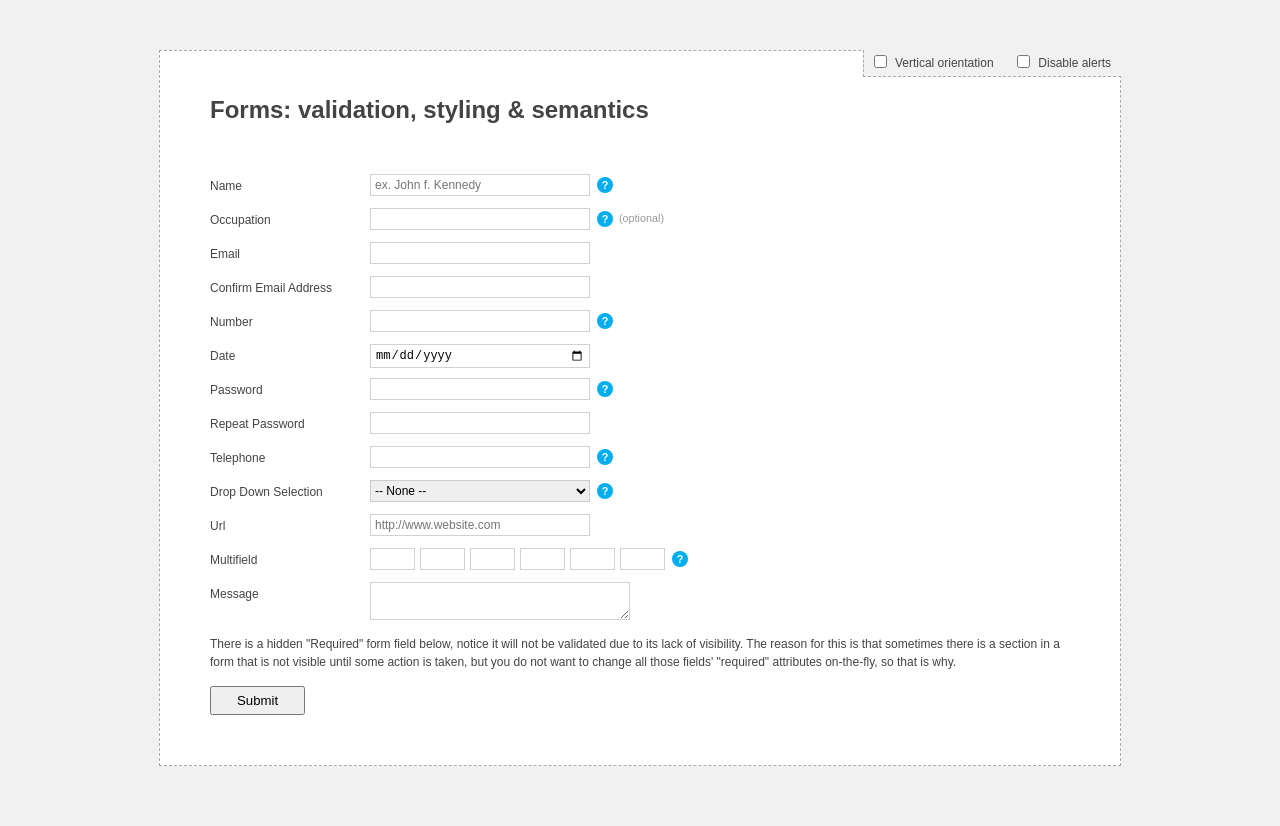
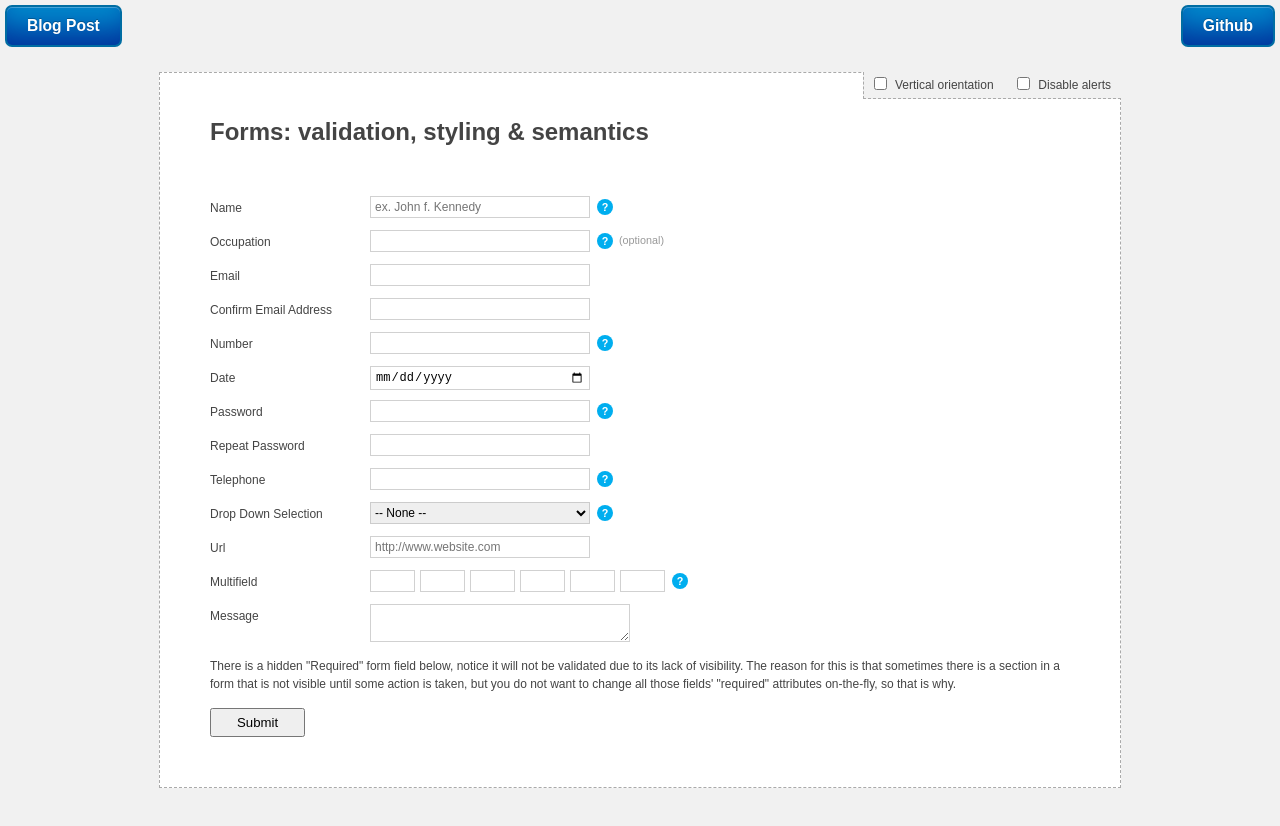
Before and after one commit to yairEO/validator, a plain HTML site: page validator.html in a window 1280 px wide. After the commit the page ends 800 px from the top, so only its background shows below. Drawn offline with nearby package versions, Linux system fonts and the light colour scheme.

Commit message:
added links to blog and github

```diff
--- a/fv.css
+++ b/fv.css
@@ -28,7 +28,13 @@ h1{ font-size:2em; margin:0 0 50px 0; }
 button{ cursor:pointer; }
 p{ padding:5px 0; }
 
-#wrap{ padding:50px; width:860px; background-color:#FFF; margin:50px auto; border:1px dashed #AAA; position:relative; }
+a{ text-decoration:none; }
+.btn{ margin:5px; font-size:1.3em; font-weight:bold; border:2px solid rgba(0,0,0,0.2); display:inline-block; box-shadow:0 -30px 30px -15px #00329B inset, 0 1px 0 rgba(255,255,255,0.3) inset; background:#0088CC; background-repeat:repeat-x; color:#FFF; text-shadow:0 -1px 0 rgba(0, 0, 0, 0.25); border-radius:7px; padding:10px 20px; -webkit-transition:0.15s; transition:0.15s; }
+.btn:hover{ background:#0068BA; }
+.btn:active{ box-shadow:0 0 0 0 rgba(0, 0, 0, 0.3), 0 -30px 30px -15px #00329B inset, 0 0 6px #00243F inset; }
+.btn.github{ float:right; }
+
+#wrap{ padding:50px; width:860px; background-color:#FFF; margin:20px auto; border:1px dashed #AAA; position:relative; }
 .options{ position:absolute; top:-1px; right:-1px; background-color:#F1F1F1; padding:4px 0; border-left:1px dashed #AAA; border-bottom:1px dashed #AAA; }
 	.options label{ cursor:pointer; margin:0 10px; }
 
@@ -55,7 +61,7 @@ button[type=submit]{ font-size:1.1em; padding:5px 25px; }
 .item .alert{ float:left; margin:0 0 0 20px; padding:3px 10px; position:relative; color:#FFF; border-radius:3px 4px 4px 3px; background-color:#CE5454; max-width:170px; white-space:pre; z-index:1; }
 .item .alert::after{ content:''; display:block; height:0; width:0; border-color:transparent #CE5454 transparent transparent; border-style:solid; border-width:11px 7px; position:absolute; left:-13px; top:1px; }
 
-@-moz-keyframes shake{
+@keyframes shake{
     25%{ transform:translateX(-6px); }
     75%{ transform:translateX(6px); }
 }
--- a/validator.html
+++ b/validator.html
@@ -12,6 +12,8 @@
 	<![endif]-->
 </head>
 <body>
+	<a class='btn github' href='https://github.com/yairEO/validator'>Github</a>
+	<a class='btn blog' href='http://dropthebit.com/150/validation-styling-semantics-of-forms'>Blog Post</a>
 	<div id='wrap'>
 		<div class='options'>
 			<label>
```
